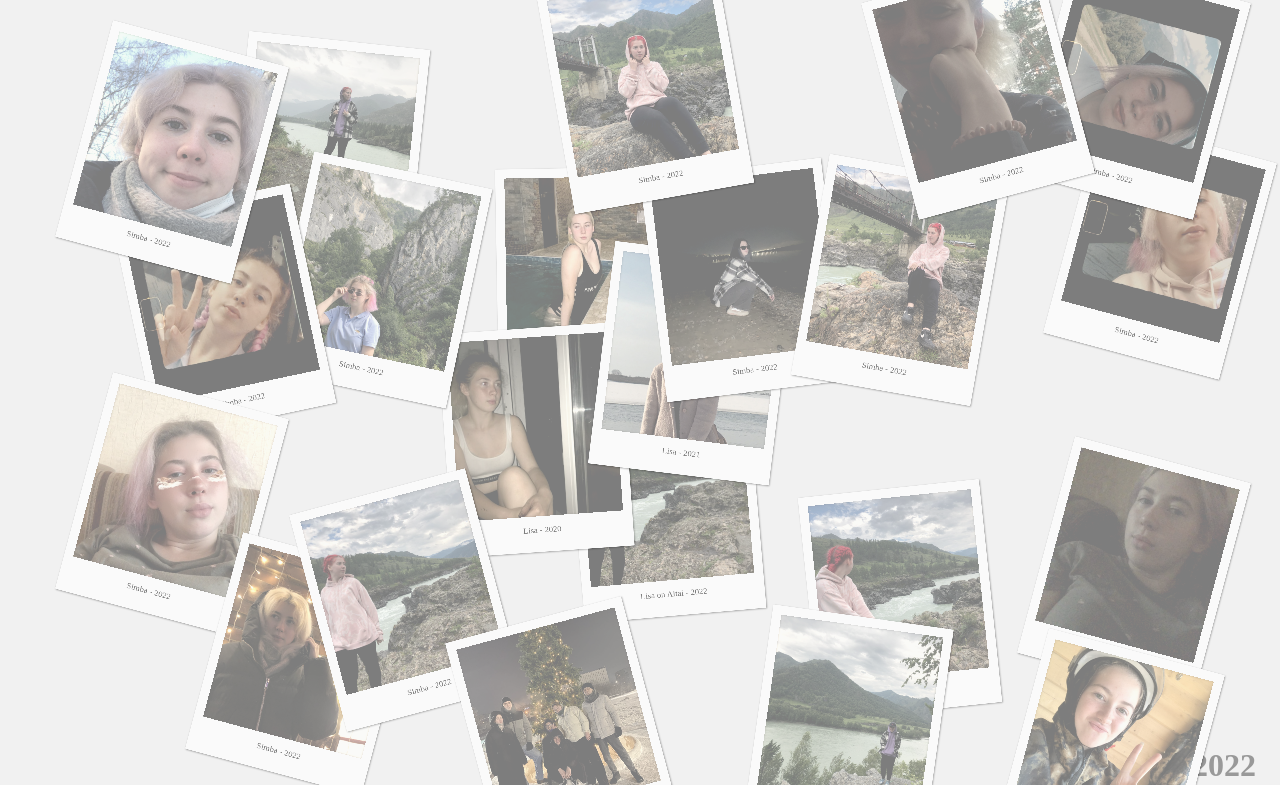
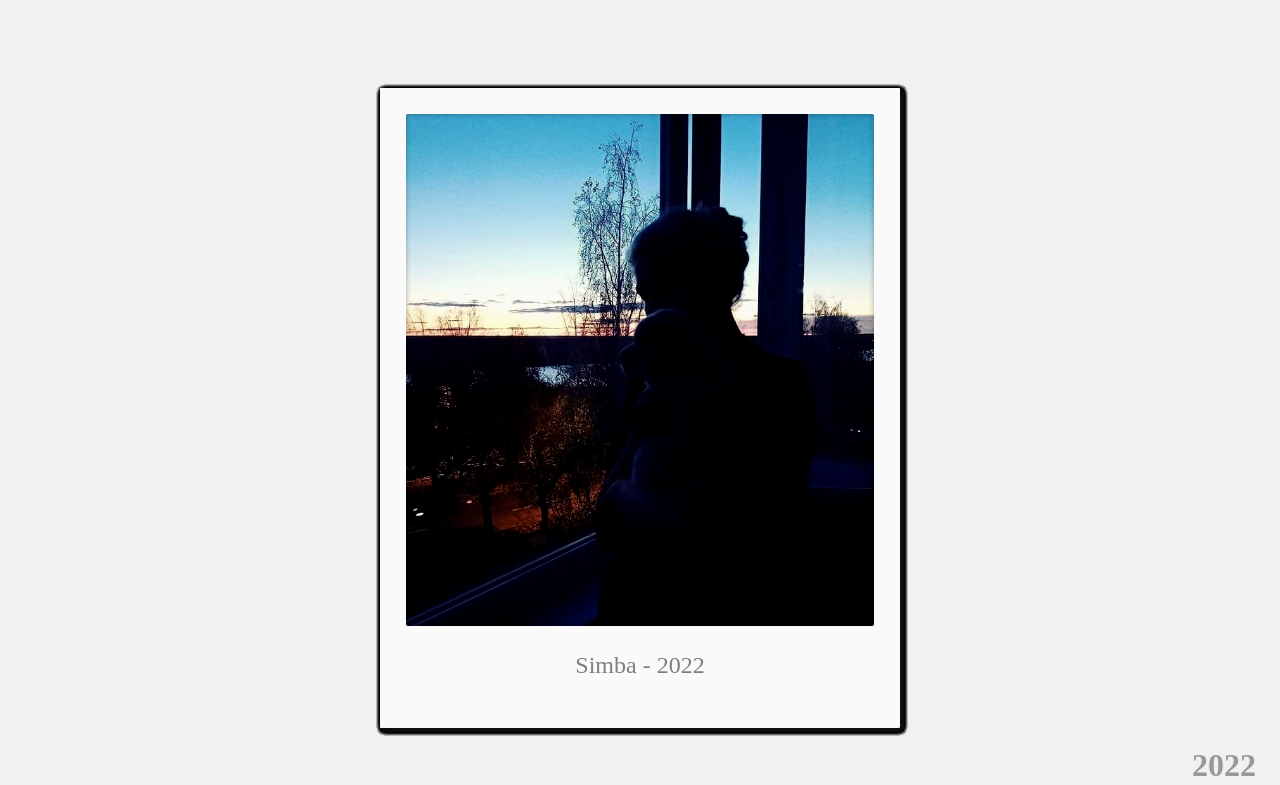
Before and after one commit to TolaMironcenko/polaroid_cards, a plain HTML site: page index.html in a window 1280 px wide. Shown: the top 785 px of the page. Drawn offline with Linux system fonts and the light colour scheme.

Commit message:
some review

```diff
--- a/css/index.css
+++ b/css/index.css
@@ -46,14 +46,10 @@ body {
     will-change: transform
 }
 
-/*.card:hover {*/
-/*    transform: scale(1) rotate(0deg);*/
-/*    z-index: 1*/
-/*}*/
-
 .card.active {
     transform: scale(1) rotate(0deg);
     z-index: 1;
+    position: absolute;
 }
 
 .card.active:before {
--- a/js/index.js
+++ b/js/index.js
@@ -65,6 +65,7 @@ const cards_list = [
 const create_card = (img, angle, x, y, caption) => {
     const card = document.createElement('div')
     card.classList.add('card')
+    card.classList.add('active')
     card.style = "--image: url('" + img + "'); --angle: " + angle + "; --x: " + x + "; --y: " + y + "; --caption: '" + caption + "'"
     cards_container.append(card)
 }
```
